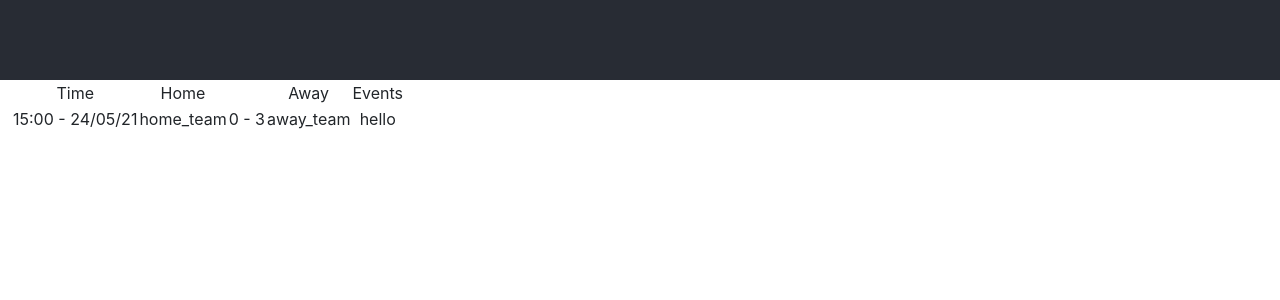
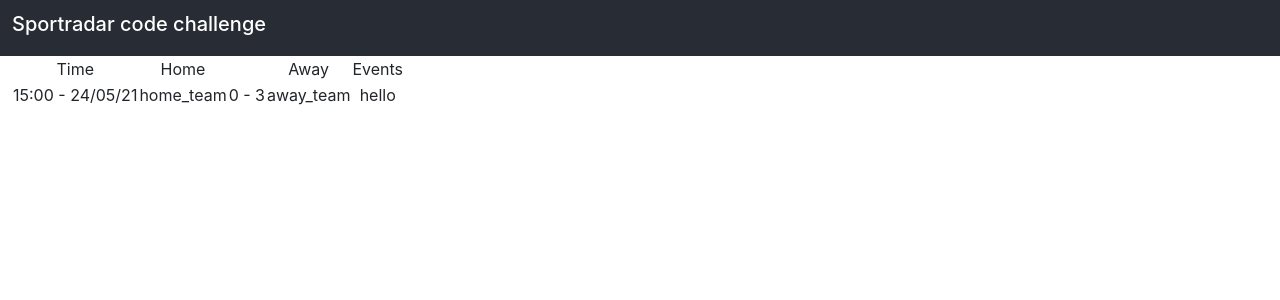
Before and after one commit to JaviRuiz314/sportradar-code-challenge-frontend, a React (Create React App) app: page / in a window 1280 px wide. Shown: the top 300 px of the page. Built offline with nearby package versions, Linux system fonts and the light colour scheme.

Commit message:
add-title

```diff
--- a/src/components/core/header/Header.css
+++ b/src/components/core/header/Header.css
@@ -1,10 +1,13 @@
 .header {
 	background-color: #282c34;
-	min-height: 10vh;
+	min-height: 7vh;
 	display: flex;
 	flex-direction: column;
-	align-items: center;
 	justify-content: center;
 	font-size: calc(10px + 2vmin);
 	color: white;
   }
+
+  .header-text {
+	text-align: left;
+  }
--- a/src/components/core/header/Header.js
+++ b/src/components/core/header/Header.js
@@ -4,7 +4,9 @@
 const Header = () => {
 
 	return (
-		<header className="header" />
+		<header className="header header-text" >
+				<h5>Sportradar code challenge</h5>
+		</header>
 	);
 };
 
```
